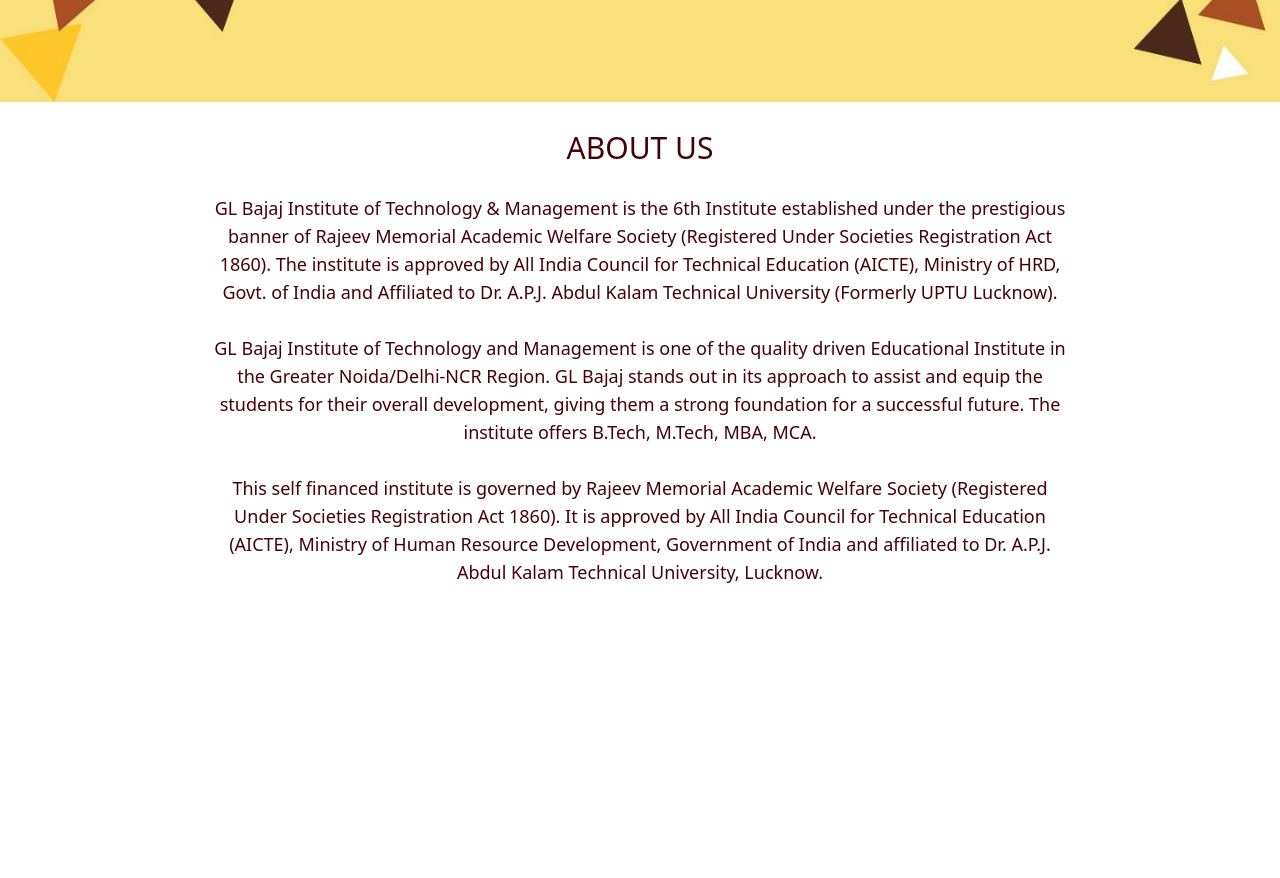
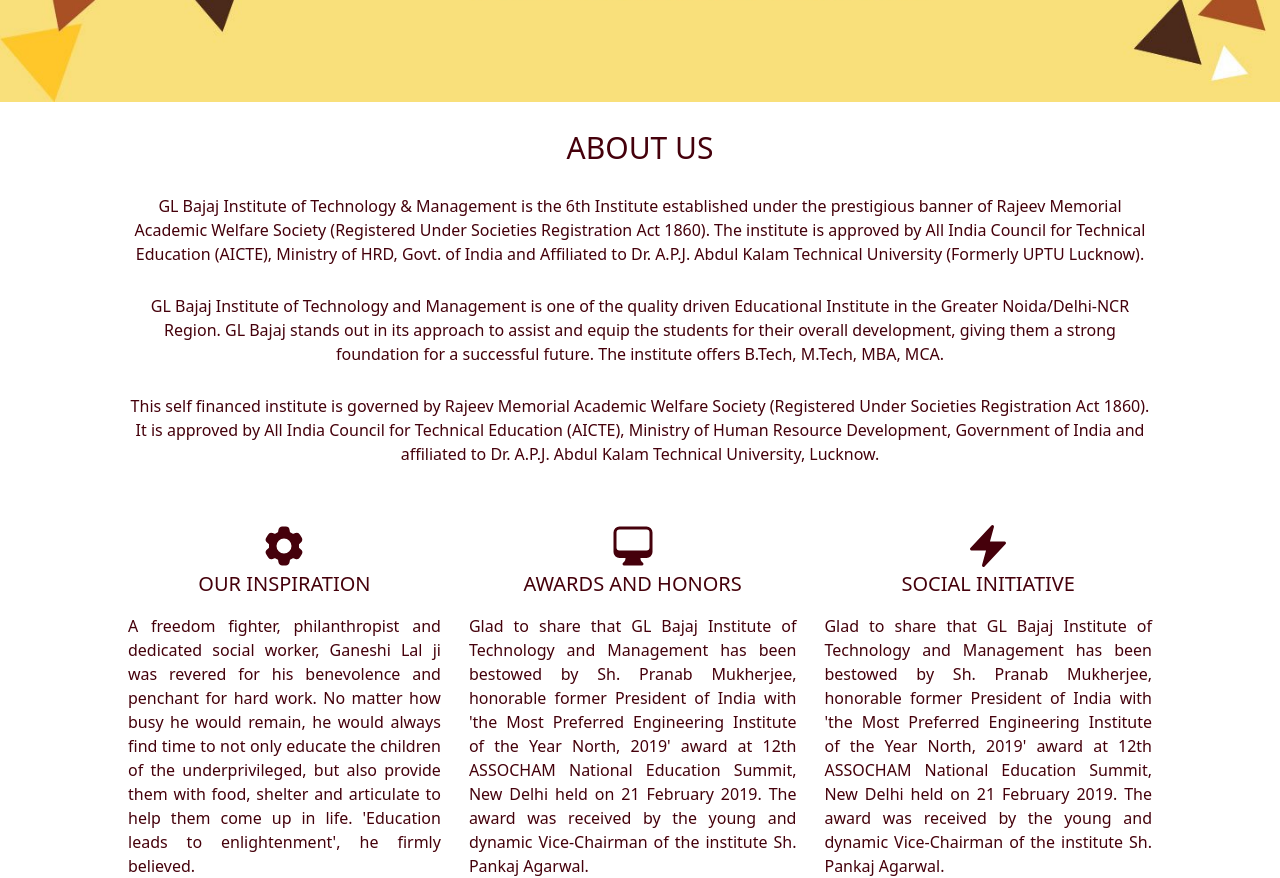
Before and after one commit to kaushalsinghrajput111/Gl-bajaj-clone, a website built with Vite: page index.html in a window 1280 px wide. Shown: the part 660-1538 px from the top of the page. Before the commit the page ends 1246 px from the top, so only its background shows below. Built offline with nearby package versions, Linux system fonts and the light colour scheme.

Commit message:
docs:achivment section completed

```diff
--- a/index.html
+++ b/index.html
@@ -30,16 +30,37 @@
         </div>
     </nav>
     <div class="homePage"><img src="slider1.jpg" alt=""></div>
-    <div class="about space-y-7 text-center mt-7 w-4/5 mx-auto md:w-4/6 text-lg text-[#45000b]">
+    <div class="w-[90%] mx-auto md:w-[80%]  text-[#45000b] text-[16px]">
+    <div class="about space-y-7 text-center mt-7">
         <h2 class="text-3xl">ABOUT US</h2>
         <p>GL Bajaj Institute of Technology & Management is the 6th Institute established under the prestigious banner of Rajeev Memorial Academic Welfare Society (Registered Under Societies Registration Act 1860). The institute is approved by All India Council for Technical Education (AICTE), Ministry of HRD, Govt. of India and Affiliated to Dr. A.P.J. Abdul Kalam Technical University (Formerly UPTU Lucknow).</p>
         <p>GL Bajaj Institute of Technology and Management is one of the quality driven Educational Institute in the Greater Noida/Delhi-NCR Region. GL Bajaj stands out in its approach to assist and equip the students for their overall development, giving them a strong foundation for a successful future. The institute offers B.Tech, M.Tech, MBA, MCA.</p>
         <p>This self financed institute is governed by Rajeev Memorial Academic Welfare Society (Registered Under Societies Registration Act 1860). It is approved by All India Council for Technical Education (AICTE), Ministry of Human Resource Development, Government of India and affiliated to Dr. A.P.J. Abdul Kalam Technical University, Lucknow.</p>
     </div>
-    <div class="achievment">
-        <div></div>
-        <div></div>
-        <div></div>
+    <div class="achievment flex flex-col text-center mt-14  space-y-8 lg:flex-row lg:space-x-7 lg:space-y-0">
+        <div class="">
+            <svg xmlns="http://www.w3.org/2000/svg" viewBox="0 0 24 24" fill="currentColor" class="w-12 h-12 mx-auto">
+                <path fill-rule="evenodd" d="M11.078 2.25c-.917 0-1.699.663-1.85 1.567L9.05 4.889c-.02.12-.115.26-.297.348a7.493 7.493 0 00-.986.57c-.166.115-.334.126-.45.083L6.3 5.508a1.875 1.875 0 00-2.282.819l-.922 1.597a1.875 1.875 0 00.432 2.385l.84.692c.095.078.17.229.154.43a7.598 7.598 0 000 1.139c.015.2-.059.352-.153.43l-.841.692a1.875 1.875 0 00-.432 2.385l.922 1.597a1.875 1.875 0 002.282.818l1.019-.382c.115-.043.283-.031.45.082.312.214.641.405.985.57.182.088.277.228.297.35l.178 1.071c.151.904.933 1.567 1.85 1.567h1.844c.916 0 1.699-.663 1.85-1.567l.178-1.072c.02-.12.114-.26.297-.349.344-.165.673-.356.985-.57.167-.114.335-.125.45-.082l1.02.382a1.875 1.875 0 002.28-.819l.923-1.597a1.875 1.875 0 00-.432-2.385l-.84-.692c-.095-.078-.17-.229-.154-.43a7.614 7.614 0 000-1.139c-.016-.2.059-.352.153-.43l.84-.692c.708-.582.891-1.59.433-2.385l-.922-1.597a1.875 1.875 0 00-2.282-.818l-1.02.382c-.114.043-.282.031-.449-.083a7.49 7.49 0 00-.985-.57c-.183-.087-.277-.227-.297-.348l-.179-1.072a1.875 1.875 0 00-1.85-1.567h-1.843zM12 15.75a3.75 3.75 0 100-7.5 3.75 3.75 0 000 7.5z" clip-rule="evenodd" />
+              </svg>
+              <h2 class="mb-4 text-xl">OUR INSPIRATION</h2>
+              <p class="text-justify">A freedom fighter, philanthropist and dedicated social worker, Ganeshi Lal ji was revered for his benevolence and penchant for hard work. No matter how busy he would remain, he would always find time to not only educate the children of the underprivileged, but also provide them with food, shelter and articulate to help them come up in life. 'Education leads to enlightenment', he firmly believed.</p>
+        </div>
+        <div>
+            <svg xmlns="http://www.w3.org/2000/svg" viewBox="0 0 24 24" fill="currentColor" class="w-12 h-12 mx-auto">
+                <path fill-rule="evenodd" d="M2.25 5.25a3 3 0 013-3h13.5a3 3 0 013 3V15a3 3 0 01-3 3h-3v.257c0 .597.237 1.17.659 1.591l.621.622a.75.75 0 01-.53 1.28h-9a.75.75 0 01-.53-1.28l.621-.622a2.25 2.25 0 00.659-1.59V18h-3a3 3 0 01-3-3V5.25zm1.5 0v7.5a1.5 1.5 0 001.5 1.5h13.5a1.5 1.5 0 001.5-1.5v-7.5a1.5 1.5 0 00-1.5-1.5H5.25a1.5 1.5 0 00-1.5 1.5z" clip-rule="evenodd" />
+              </svg>
+<h2 class="mb-4 text-xl">AWARDS AND HONORS</h2>
+<p class="text-justify">Glad to share that GL Bajaj Institute of Technology and Management has been bestowed by Sh. Pranab Mukherjee, honorable former President of India with 'the Most Preferred Engineering Institute of the Year North, 2019' award at 12th ASSOCHAM National Education Summit, New Delhi held on 21 February 2019. The award was received by the young and dynamic Vice-Chairman of the institute Sh. Pankaj Agarwal.</p>
+        </div>
+        <div>
+            <svg xmlns="http://www.w3.org/2000/svg" viewBox="0 0 24 24" fill="currentColor" class="w-12 h-12 mx-auto">
+                <path fill-rule="evenodd" d="M14.615 1.595a.75.75 0 01.359.852L12.982 9.75h7.268a.75.75 0 01.548 1.262l-10.5 11.25a.75.75 0 01-1.272-.71l1.992-7.302H3.75a.75.75 0 01-.548-1.262l10.5-11.25a.75.75 0 01.913-.143z" clip-rule="evenodd" />
+              </svg>
+<h2 class="mb-4 text-xl">SOCIAL INITIATIVE</h2>
+<p class="text-justify">Glad to share that GL Bajaj Institute of Technology and Management has been bestowed by Sh. Pranab Mukherjee, honorable former President of India with 'the Most Preferred Engineering Institute of the Year North, 2019' award at 12th ASSOCHAM National Education Summit, New Delhi held on 21 February 2019. The award was received by the young and dynamic Vice-Chairman of the institute Sh. Pankaj Agarwal.</p>
+        </div>
     </div>
+
+</div>
 </body>
 </html>
```
